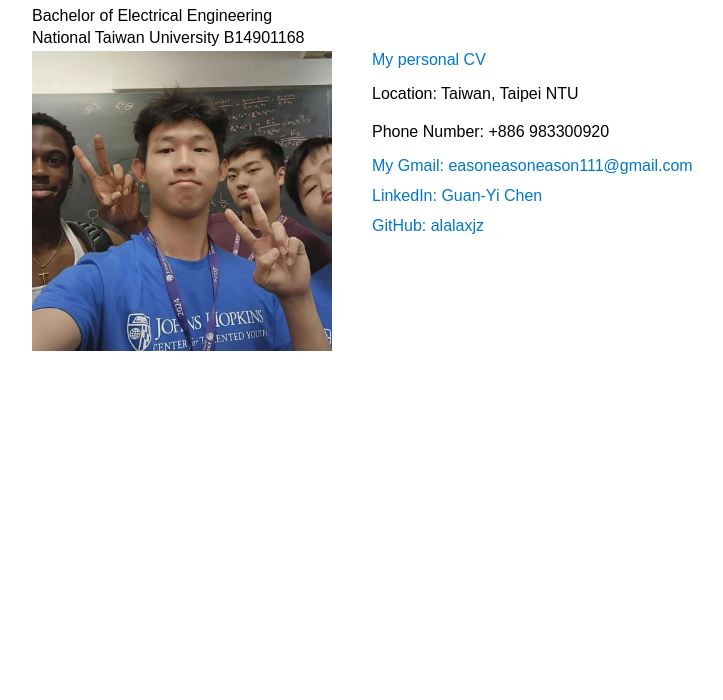
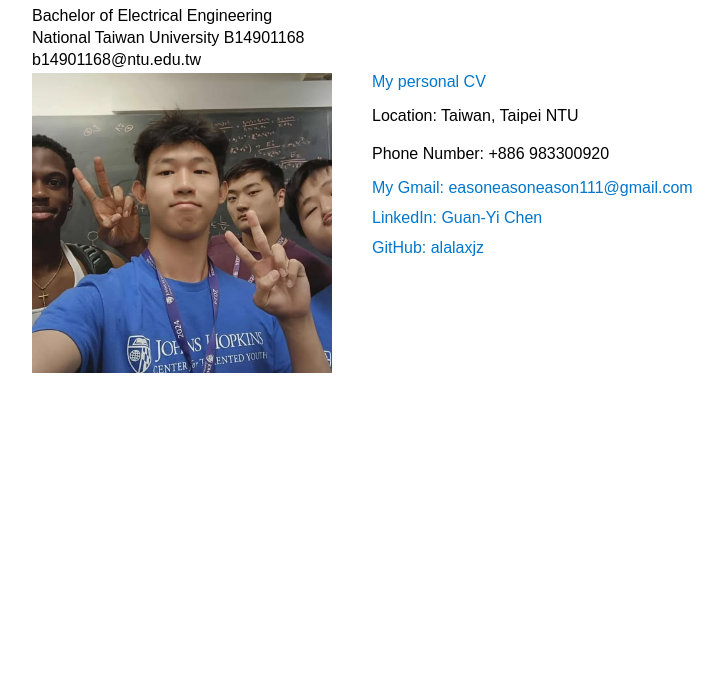
Before and after one commit to alalaxjz/Chen-Guanyi-personal-website, a plain HTML site: page index.html in a window 1280 px wide. Shown: the part 100-800 px from the top of the page, without its empty margins (8-731 px from the left). Drawn offline with Linux system fonts and the light colour scheme.

Commit message:
Update index.html

```diff
--- a/index.html
+++ b/index.html
@@ -43,6 +43,7 @@
   <h1>Chen, GuanYi 陳冠亦</h1>
   <p>Bachelor of Electrical Engineering</p>
   <p>National Taiwan University B14901168</p>
+  <p>b14901168@ntu.edu.tw</p>
 
   <div>
     <img src="image1.jpg" alt="Profile Image">
```
